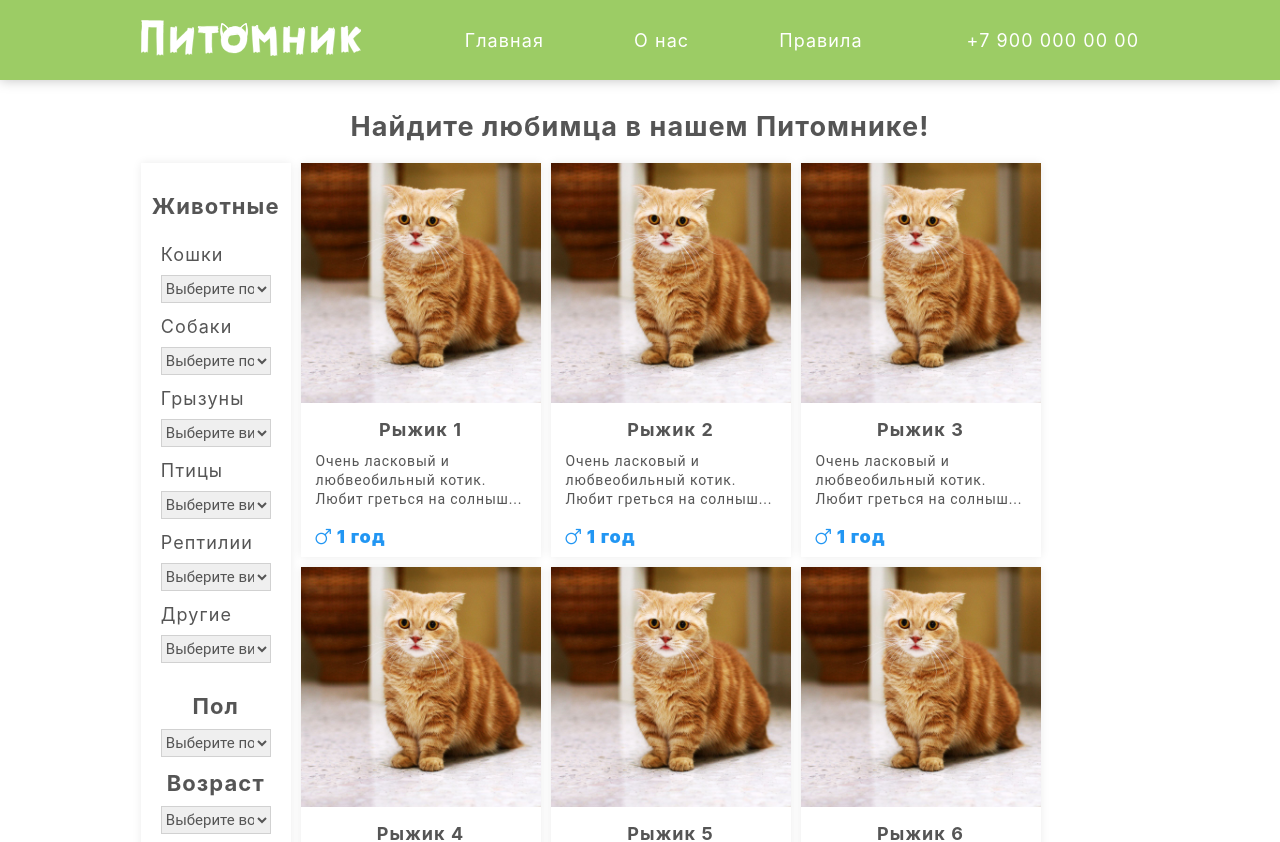
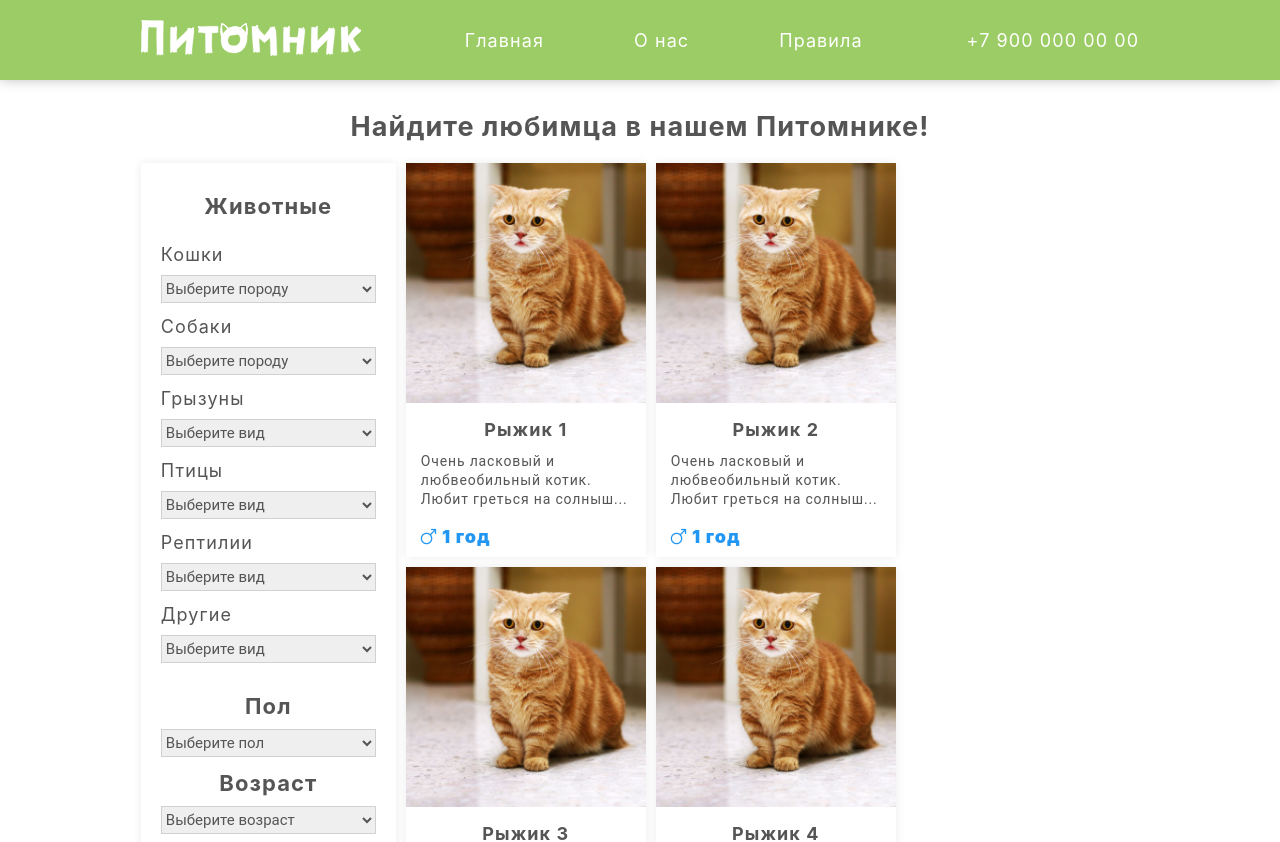
Before and after one commit to Nevenq/Nursery, a React (Create React App) app: page / in a window 1280 px wide. Shown: the top 842 px of the page. Built offline with nearby package versions, Linux system fonts and the light colour scheme.

Commit message:
Refactor filter\

```diff
--- a/src/Main/Main.css
+++ b/src/Main/Main.css
@@ -1,5 +1,4 @@
 .filter{
-    width: 15%;
     box-shadow: 0 0 9px rgba(0,0,0,.08);
     padding-top: 30px;
 
@@ -14,9 +13,10 @@
 }
 .input-container{
     text-align: left;
+    width: 215px;
+    margin-top: 25px;
+    margin-right: 20px;
     margin-left: 20px;
-    margin-right: 20px;
-    margin-top: 25px;
 }
 .input-container.center{
     text-align: center;
@@ -43,7 +43,6 @@
     position: relative;
 }
 .cards{
-    width: 85%;
     display: flex;
     flex-wrap: wrap;
 }
--- a/src/Menu/Menu.css
+++ b/src/Menu/Menu.css
@@ -1,5 +1,4 @@
 .menu{
-    width: 100%;
     background-color: #9ccc65;
     height: 80px;
     color:#fff;
```
